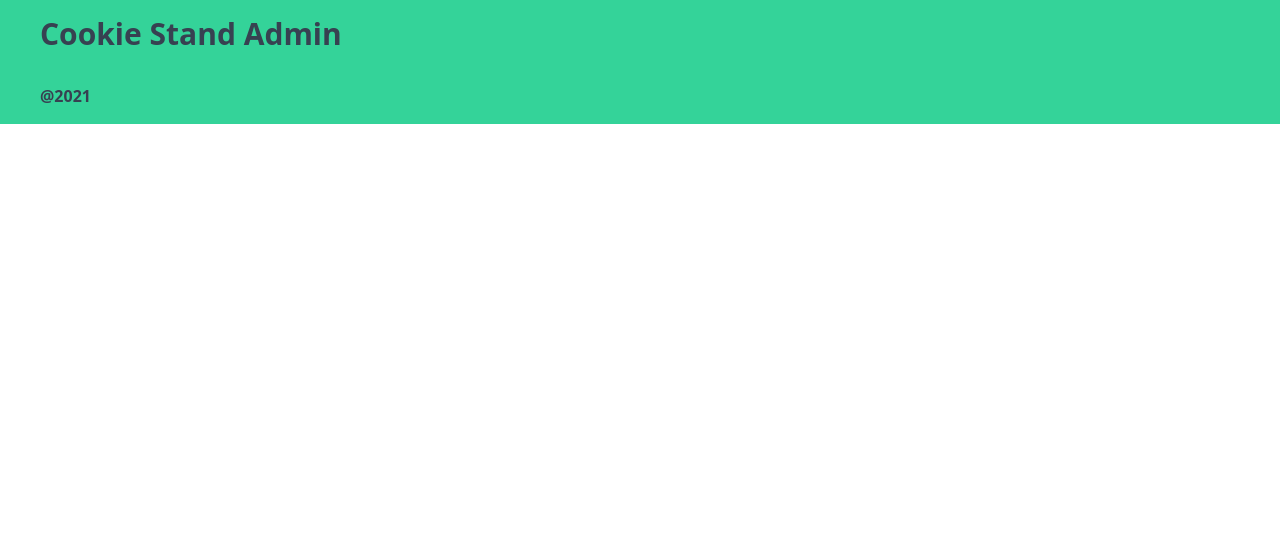
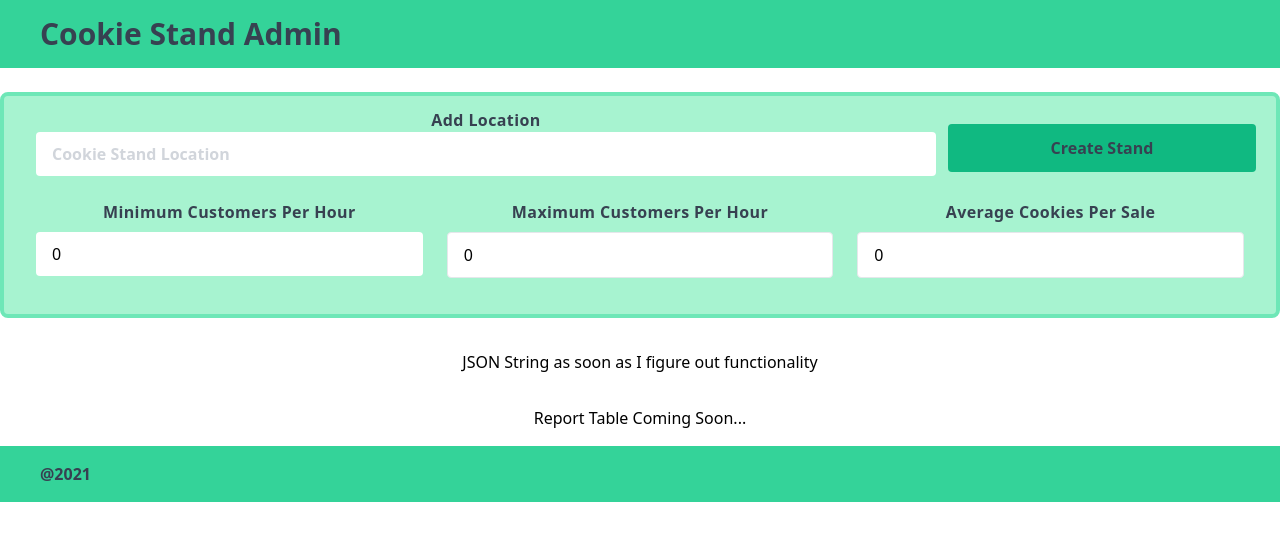
Before and after one commit to LieslW/cookie-stand-admin, a Next.js app: page / in a window 1280 px wide. Shown: the top 540 px of the page. Built offline with nearby package versions, Linux system fonts and the light colour scheme.

Commit message:
everything done except json string

```diff
--- /dev/null
+++ b/components/Form.js
@@ -0,0 +1,77 @@
+export default function Form(props) {
+    return (
+      <form
+        onSubmit={props.onSubmit}
+        className="w-full max-w-screen-xl px-5 py-3 border-4 border-solid rounded-lg bg-emerald-200 border-emerald-300 "
+      >
+
+        <div className="flex flex-wrap ">
+          <div className="w-3/4 px-3 text-center">
+            <label
+              className="text-s font-bold tracking-wide text-gray-700 "
+              htmlFor="location"
+            >
+              Add Location
+            </label>
+            <input
+              className="block w-full px-4 py-3 mb-3 leading-tight text-gray-700 placeholder-gray-300 rounded appearance-none bg-white-200 font-bold"
+              id="location"
+              type="string"
+              placeholder="Cookie Stand Location"
+              required
+            />
+          </div>
+
+          <div className="flex items-center justify-center w-full h-100 md:w-1/4">
+            <button
+              type="submit"
+              className="block w-full py-3 text-gray-700 rounded bg-emerald-500 font-bold"
+            >
+              Create Stand
+            </button>
+          </div>
+        </div>
+
+        <div className="flex flex-wrap mb-3 ">
+          <div className="w-full px-3 py-3 mb-6 rounded md:w-1/3 md:mb-0 ">
+            <label className="block mb-2 text-s font-bold tracking-wide text-center text-gray-700">
+              Minimum Customers Per Hour
+            </label>
+            <input
+              className="w-full px-4 py-3 leading-tight text-gray-700 placeholder-black rounded appearance-none bg-white-200"
+              id="minimum_customers_per_hour"
+              type="text"
+              placeholder="0"
+              required
+            />
+          </div>
+
+          <div className="w-full px-3 py-3 mb-6 rounded b md:w-1/3 md:mb-0 ">
+            <label className="block mb-2 text-s font-bold tracking-wide text-center text-gray-700">
+              Maximum Customers Per Hour
+            </label>
+            <input
+              className="w-full px-4 py-3 leading-tight text-gray-700 placeholder-black border border-gray-200 rounded appearance-none bg-white-200"
+              id="maximum_customers_per_hour"
+              type="text"
+              placeholder="0"
+              required
+            />
+          </div>
+
+          <div className="w-full px-3 py-3 mb-6 rounded md:w-1/3 md:mb-0">
+            <label className="block mb-2 text-s font-bold tracking-wide text-center text-gray-700">
+              Average Cookies Per Sale
+            </label>
+            <input
+              className="w-full px-4 py-3 leading-tight text-gray-700 placeholder-black border border-gray-200 rounded appearance-none bg-white-200"
+              id="AverageCookiesPerHour"
+              type="float"
+              placeholder="0"
+              required
+            />
+          </div>
+        </div>
+      </form>
+    );
+  }
--- /dev/null
+++ b/components/Main.js
@@ -0,0 +1,14 @@
+import Form from "./Form";
+export default function Main(props) {
+
+
+  return (
+    <main className="flex flex-col items-center justify-center py-4 pt-6 space-y-8 place-content-center ">
+
+    <Form onSubmit={props.formHandler}/>
+    <p>JSON String as soon as I figure out functionality</p>
+
+    <p>Report Table Coming Soon...</p>
+    </main>
+  );
+}
--- a/data.js
+++ /dev/null
@@ -1 +0,0 @@
-export const hours = ["6am", "7am", "8am", "9am", "10am", "11am", "12am", "1pm", "2pm", "3pm", "4pm", "5pm", "6pm", "7pm"];
--- a/pages/index.js
+++ b/pages/index.js
@@ -1,17 +1,31 @@
-import Head from 'next/head'
+import Head from "next/head";
 import Header from "../components/Header";
 import Footer from "../components/Footer";
+import Main from "../components/Main";
 
 
 export default function Home() {
   return (
-    <div>
+    <>
       <Head>
         <title>Cookie Stand Admin</title>
       </Head>
       <Header />
-      <main></main>
+      <Main
+      // formHandler = {formHandler}
+      />
       <Footer />
-    </div>
-  )
+    </>
+  );
+
+//   function formHandler(e) {
+//     // e.preventDefault();
+//     let newStore = {
+//       location: e.target.location.value,
+//       minimum_customers_per_hour: e.target.minimum_customers_per_hour.value,
+//       maximum_customers_per_hour: e.target.maximum_customers_per_hour.value,
+//       average_cookies_per_sale: e.target.AverageCookiesPerHour.value,
+//     };
+//     createResource(newStore);
+//   }
 }
```
